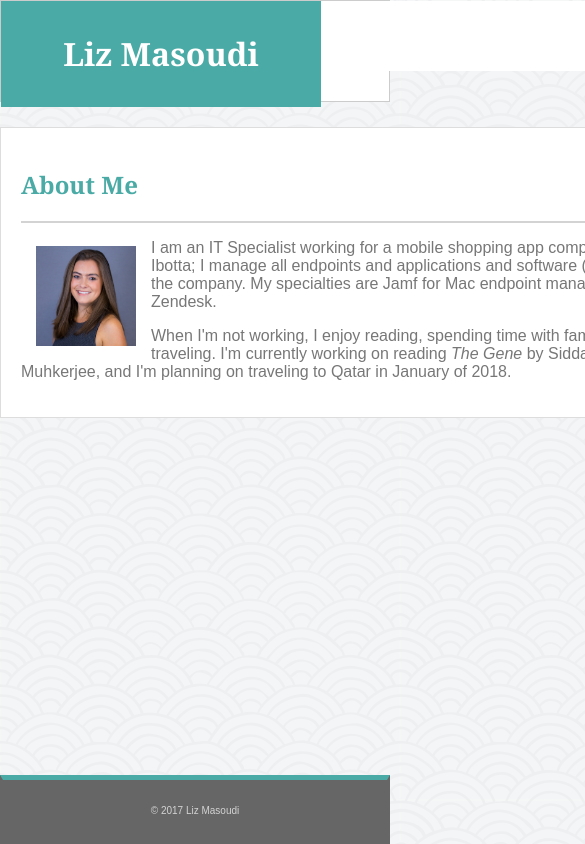
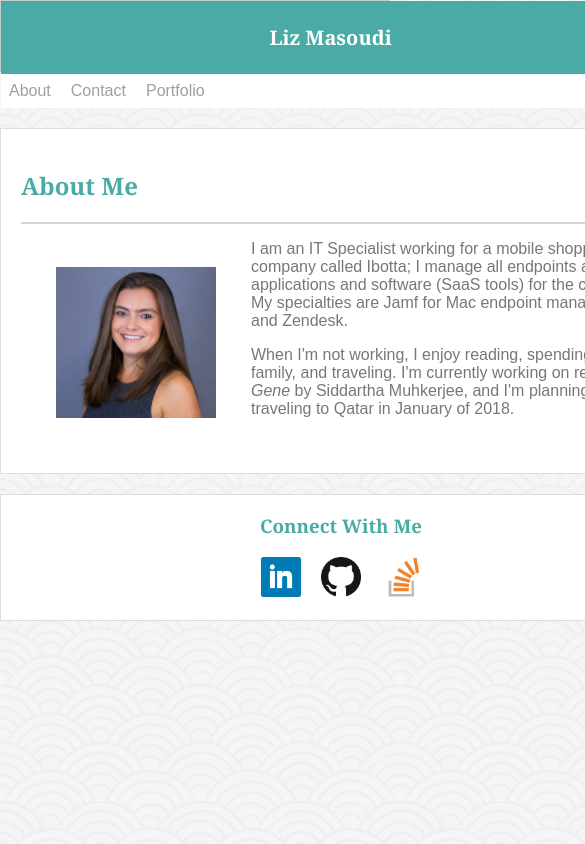
Before and after one commit to LizMasoudi/Responsive-Portfolio, a plain HTML site: page index.html in a window 390 px wide. Shown: the top 844 px of the page, 585 px wide, since content can reach past the window. Drawn offline with Linux system fonts and the light colour scheme.

Commit message:
profile and contact responsive

```diff
--- a/assets/css/style.css
+++ b/assets/css/style.css
@@ -2,6 +2,12 @@ body {
 	background-image: url("../images/seigaiha.png"); /*you need to go up a directory level, which is why you need the ..!*/
 	margin: 0;
     padding: 0;
+}
+
+.container {
+	width: 960px;
+    margin: auto;
+    background-color: #ffffff;
 }
 
 header {
@@ -33,7 +39,7 @@ h3 {
 }
 
 nav {
-	padding:35px;
+	padding:4%;
 }
 
 nav ul {
@@ -46,7 +52,7 @@ nav ul {
 
 nav li {
     font-family:'Arial', 'Helvetica Neue', Helvetica, sans-serif;
-    height: 40px;
+/*    height: 40px;*/
     display: inline-block;
 }
 
@@ -54,7 +60,7 @@ nav a {
     text-decoration: none;
     color: #9F9F9D;
     display: block;
-    width: 100px;
+    width: 25%;
     border-bottom: none;
     font-size: 18px;
     font-weight:100;
@@ -98,16 +104,11 @@ form input[type=submit]{
 }
 
 
-.container {
-	width: 960px;
-    margin: auto;
-    background-color: #ffffff;
-}
-
 #name {
 	background-color: #4aaaa5;
 	text-align: center;
-	width: 300px;
+	width: 30%;
+	height:100%;
 	padding: 10px;
 	margin: 0;
 	display:inline-block;
@@ -128,8 +129,10 @@ form input[type=submit]{
 }
 
 #profile-image {
+	width:100%;
 	float:left;
-	padding: 15px;
+/*	padding: 15px;
+	margin:20px;*/
 }
 
 .portfolio-item {
@@ -188,7 +191,7 @@ hr {
 	text-align: center;
 
 	/*border*/
-	border-color: #cccccc;
+	border-color: #dddddd;
 	border-style: solid;
 	border-width:thin;
 
@@ -207,19 +210,21 @@ footer {
 	text-align: center;
 	padding:25px;
 
-	/*top border*/
+	/*borders*/
 	border-style: solid;
+	border-top-width: thick;
 	border-top-color: #4aaaa5;
-	border-top-width: thick;
 	border-right-color: #666666;
 	border-bottom-color: #666666;
 	border-left-color: #666666;
 
 	/*positioning*/
-	position: fixed;
+	position: absolute;
   	right: 0;
-  	bottom: 0;
+/*  	bottom: 0;*/
   	left: 0;
+  	top:130%;
+/*  	margin-top:20px;*/
 
 }
 
@@ -227,3 +232,110 @@ footer {
 	overflow: auto;
 	clear:both;
 }
+
+
+@media screen and (max-width: 980px) {
+
+	.container {
+		width:768px;
+	}
+
+	.main-content {
+		width:50%;
+	}
+
+	.profile-image{
+		display:block;
+		width:100%;
+	}
+
+}
+
+@media screen and (max-width: 768px) {
+
+	.container {
+		width: 640px;
+	}
+
+	header {
+		height:70px;
+	}
+
+	#name {
+		padding:.5%;
+	}
+
+	h1 {
+		font-size:25px;
+	}
+
+	nav {
+		padding:30px;
+	}
+
+	nav a {
+		font-size:16px;
+	}
+
+	.main-content{
+		width:640px;
+		display:block;
+		margin:20px auto;
+	}
+
+	#profile-image{
+		float:left;
+		width:25%;
+		display:inline-block;
+		padding: 15px;
+		margin:20px;
+
+	}
+
+	#connect {
+		width:640px;
+		display:block;
+		margin:auto;
+/*		text-align:left;*/
+		padding: 0px 20px;
+	}
+
+
+}
+
+@media screen and (max-width: 640px) {
+	.container {
+		width:640px;
+	}
+
+	header {
+		position:static;
+	}
+	#name {
+		width:100%;
+		overflow:auto;
+	}
+	nav {
+		float:left;
+		width:640px;
+		padding:0;
+		text-align:center;
+		background-color: #fff;
+	}
+	nav ul {
+		float:left;
+	 }
+	nav li {
+
+	}
+	nav a {
+		width:40%;
+	}
+	h1 {
+		font-size: 20px;
+	}
+	#name {
+		padding:1.5%;
+	}
+
+}
--- a/index.html
+++ b/index.html
@@ -3,7 +3,7 @@
 <head>
 	<title>Portfolio Bio</title>
 	<link rel="stylesheet" type="text/css" href="assets/css/style.css">
-</head>
+	<meta name="viewport" content="width=device-width, initial-scale=1.0">
 <body>
 
 	<header>
@@ -27,7 +27,7 @@
 			<h2>About Me</h2>
 			<hr>
 
-			<img id="profile-image" src="assets/images/lmasoudi_headshot.jpg" height="100px" width="100px">
+			<img id="profile-image" src="assets/images/lmasoudi_headshot.jpg">
 
 			<p>
 				I am an IT Specialist working for a mobile shopping app company called Ibotta; I manage all endpoints and applications and software (SaaS tools) for the company. My specialties are Jamf for Mac endpoint management and Zendesk.
@@ -49,11 +49,16 @@
 				<img src="assets/images/if_stackoverflow_1220346.png" alt="StackOverflow" height="40px" width="40px">
 			</a>
 
+		<br>
+
 		</section>
+
 	</div>
 
 	<footer>
 		&copy; 2017 Liz Masoudi
 	</footer>
+
+
 </body>
 </html>
```
Also changed, not shown: contact.html (+1 -0 lines), portfolio.html (+1 -0 lines), 3 other files.
